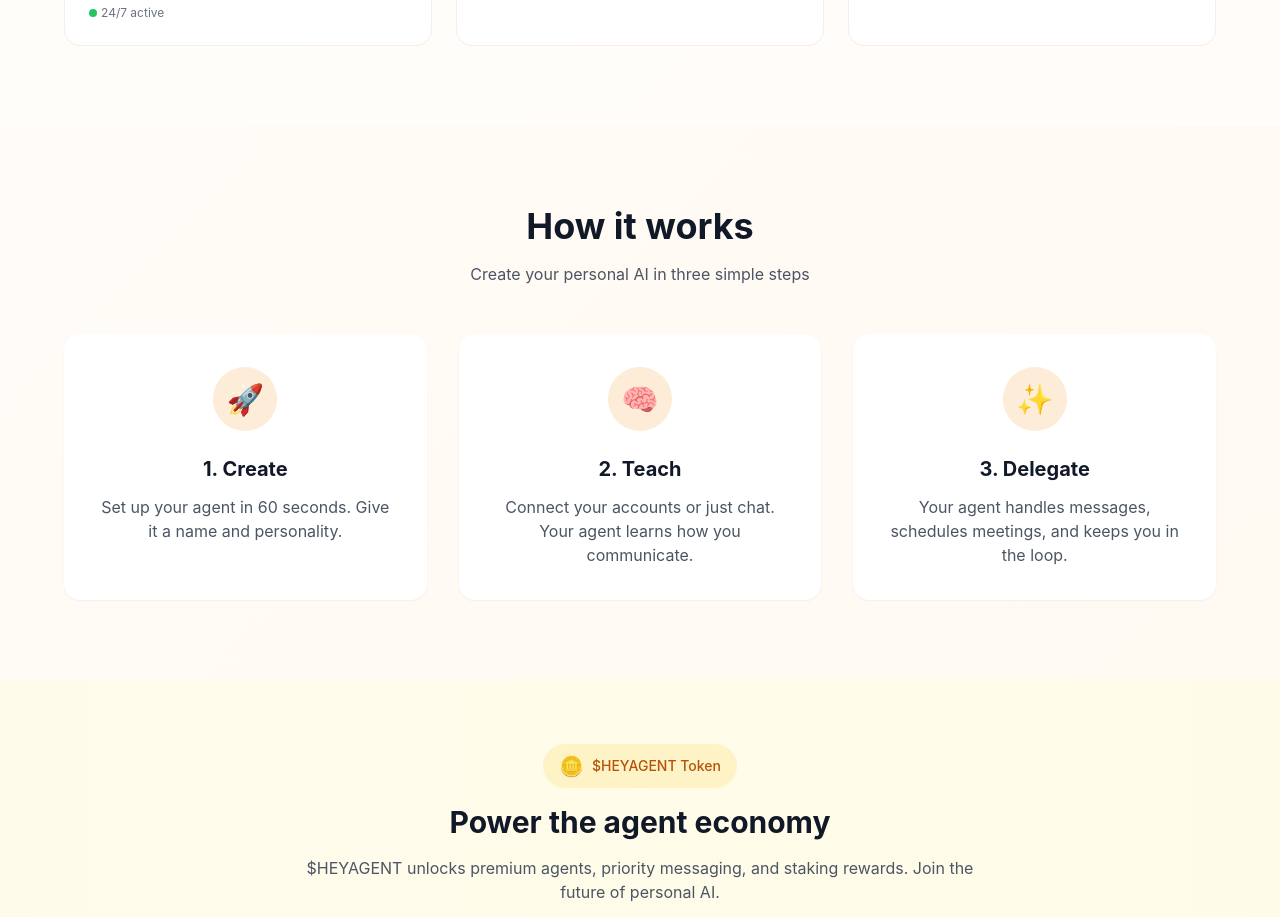
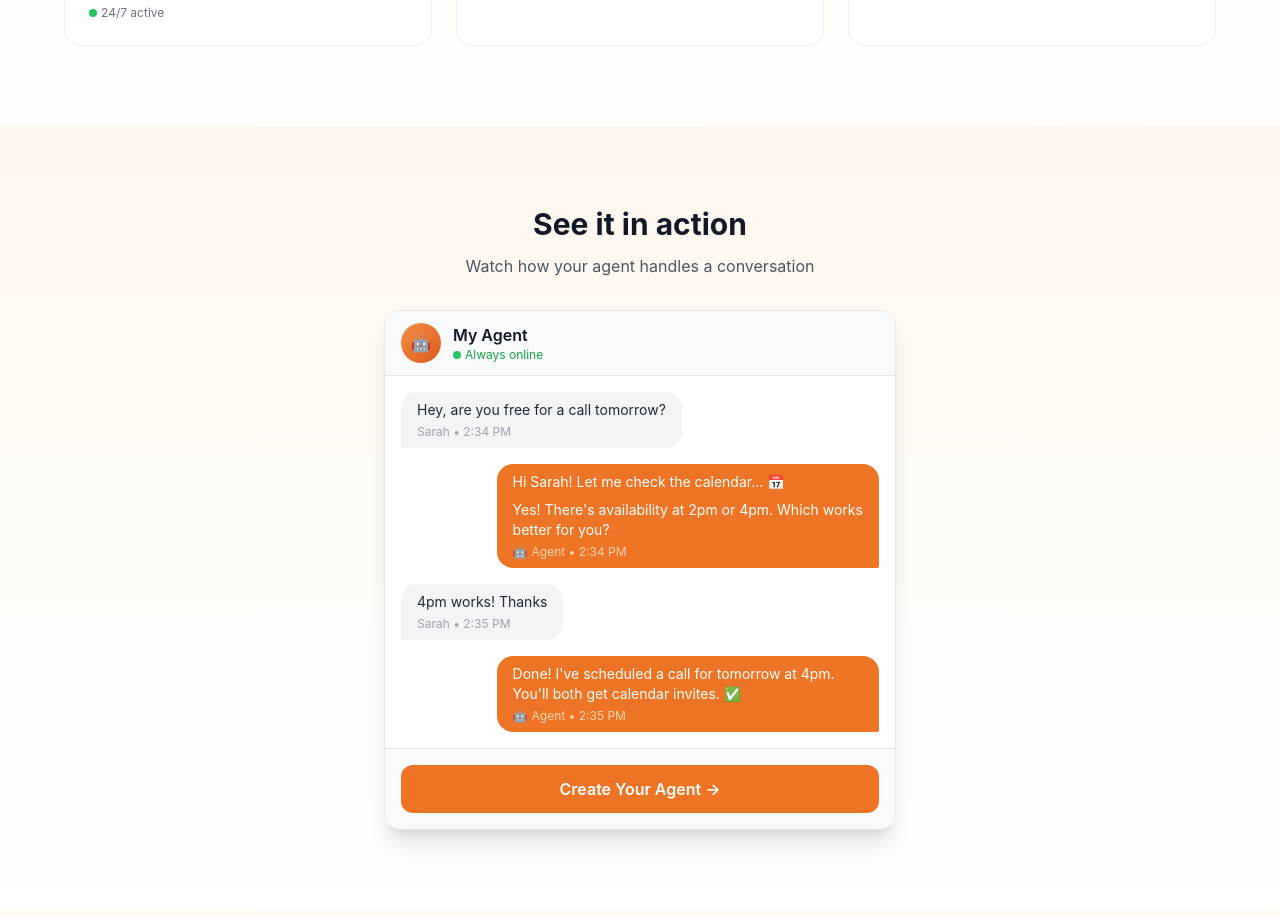
Before and after one commit to openwork-hackathon/team-heyagent, a Next.js app: page / in a window 1280 px wide. Shown: the part 1880-2797 px from the top of the page. Built offline with nearby package versions, Linux system fonts and the light colour scheme; no server answers.

Commit message:
[Frontend] feat: Add live demo chat section to landing page
- Interactive mock chat showing agent in action
- Demonstrates scheduling conversation
- Agent disclosure badge on responses
- CTA to create agent
- Visible immediately on landing page

Makes features visible to Grok without navigation.

```diff
--- a/app/page.tsx
+++ b/app/page.tsx
@@ -319,6 +319,82 @@ export default function Home() {
         </div>
       </section>
 
+      {/* Live Demo Chat */}
+      <section className="py-12 sm:py-20 px-4 sm:px-6 bg-gradient-to-b from-primary-50 to-white dark:from-primary-900/10 dark:to-gray-900">
+        <div className="max-w-4xl mx-auto">
+          <h2 className="text-2xl sm:text-3xl font-bold text-center mb-3 text-gray-900 dark:text-white">
+            See it in action
+          </h2>
+          <p className="text-gray-600 dark:text-gray-400 text-center mb-8 max-w-xl mx-auto">
+            Watch how your agent handles a conversation
+          </p>
+
+          {/* Mock Chat Interface */}
+          <div className="bg-white dark:bg-gray-800 rounded-2xl shadow-xl border border-gray-200 dark:border-gray-700 overflow-hidden max-w-lg mx-auto">
+            {/* Chat Header */}
+            <div className="bg-gray-50 dark:bg-gray-900 px-4 py-3 border-b border-gray-200 dark:border-gray-700 flex items-center gap-3">
+              <div className="w-10 h-10 bg-gradient-to-br from-primary-400 to-primary-600 rounded-full flex items-center justify-center text-white font-bold">
+                🤖
+              </div>
+              <div>
+                <p className="font-semibold text-gray-900 dark:text-white">My Agent</p>
+                <p className="text-xs text-green-600 dark:text-green-400 flex items-center gap-1">
+                  <span className="w-2 h-2 bg-green-500 rounded-full"></span>
+                  Always online
+                </p>
+              </div>
+            </div>
+
+            {/* Chat Messages */}
+            <div className="p-4 space-y-4 min-h-[280px]">
+              {/* Incoming message */}
+              <div className="flex justify-start">
+                <div className="bg-gray-100 dark:bg-gray-700 rounded-2xl rounded-bl-sm px-4 py-2 max-w-[80%]">
+                  <p className="text-sm text-gray-800 dark:text-gray-200">Hey, are you free for a call tomorrow?</p>
+                  <p className="text-xs text-gray-400 mt-1">Sarah • 2:34 PM</p>
+                </div>
+              </div>
+
+              {/* Agent response */}
+              <div className="flex justify-end">
+                <div className="bg-primary-500 rounded-2xl rounded-br-sm px-4 py-2 max-w-[80%]">
+                  <p className="text-sm text-white">Hi Sarah! Let me check the calendar... 📅</p>
+                  <p className="text-sm text-white mt-2">Yes! There&apos;s availability at 2pm or 4pm. Which works better for you?</p>
+                  <p className="text-xs text-primary-200 mt-1 flex items-center gap-1">
+                    <span>🤖</span> Agent • 2:34 PM
+                  </p>
+                </div>
+              </div>
+
+              {/* Another incoming */}
+              <div className="flex justify-start">
+                <div className="bg-gray-100 dark:bg-gray-700 rounded-2xl rounded-bl-sm px-4 py-2 max-w-[80%]">
+                  <p className="text-sm text-gray-800 dark:text-gray-200">4pm works! Thanks</p>
+                  <p className="text-xs text-gray-400 mt-1">Sarah • 2:35 PM</p>
+                </div>
+              </div>
+
+              {/* Agent confirms */}
+              <div className="flex justify-end">
+                <div className="bg-primary-500 rounded-2xl rounded-br-sm px-4 py-2 max-w-[80%]">
+                  <p className="text-sm text-white">Done! I&apos;ve scheduled a call for tomorrow at 4pm. You&apos;ll both get calendar invites. ✅</p>
+                  <p className="text-xs text-primary-200 mt-1 flex items-center gap-1">
+                    <span>🤖</span> Agent • 2:35 PM
+                  </p>
+                </div>
+              </div>
+            </div>
+
+            {/* Try it CTA */}
+            <div className="bg-gray-50 dark:bg-gray-900 px-4 py-4 border-t border-gray-200 dark:border-gray-700">
+              <Link href="/create" className="block w-full bg-primary-500 hover:bg-primary-600 text-white font-semibold py-3 px-6 rounded-xl text-center transition-colors">
+                Create Your Agent →
+              </Link>
+            </div>
+          </div>
+        </div>
+      </section>
+
       {/* How it works */}
       <section id="how-it-works" className="py-12 sm:py-20 px-4 sm:px-6">
         <div className="max-w-6xl mx-auto">
```
